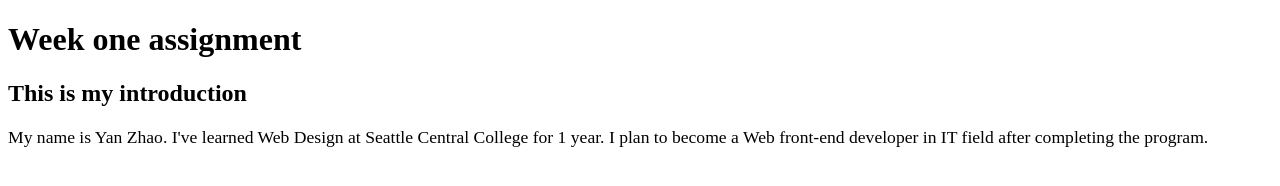
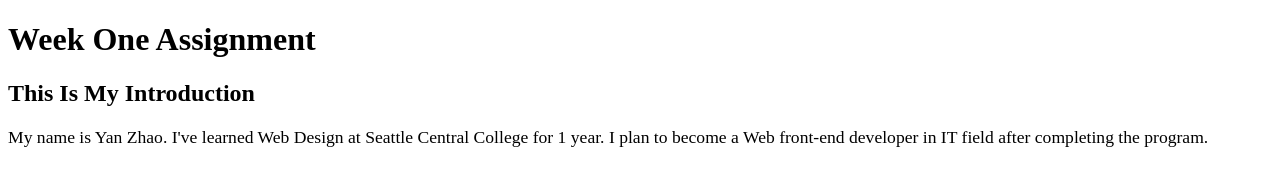
Before and after one commit to Ritz2020/IT121, a plain HTML site: page week1/index.html in a window 1280 px wide. Drawn offline with Linux system fonts and the light colour scheme.

Commit message:
edited h1, h2

```diff
--- a/week1/index.html
+++ b/week1/index.html
@@ -9,8 +9,8 @@
 </head>
 
 <body>
- <h1>Week one assignment</h1>
-  <h2>This is my introduction</h2>
+ <h1>Week One Assignment</h1>
+  <h2>This Is My Introduction</h2>
   <script src="script.js"></script>
   <p>
 
```
